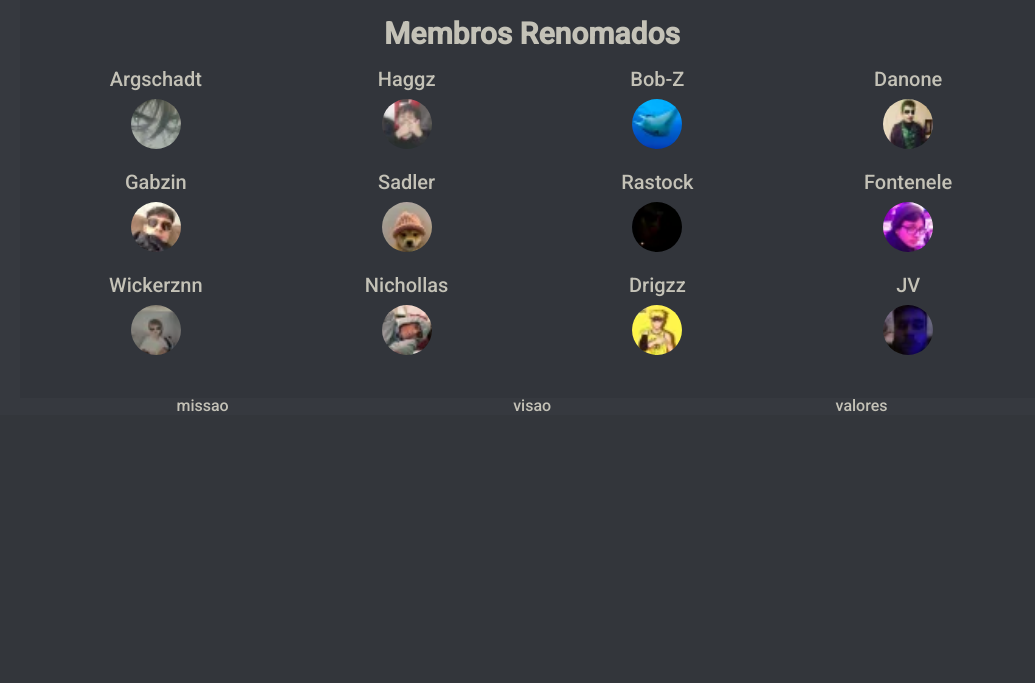
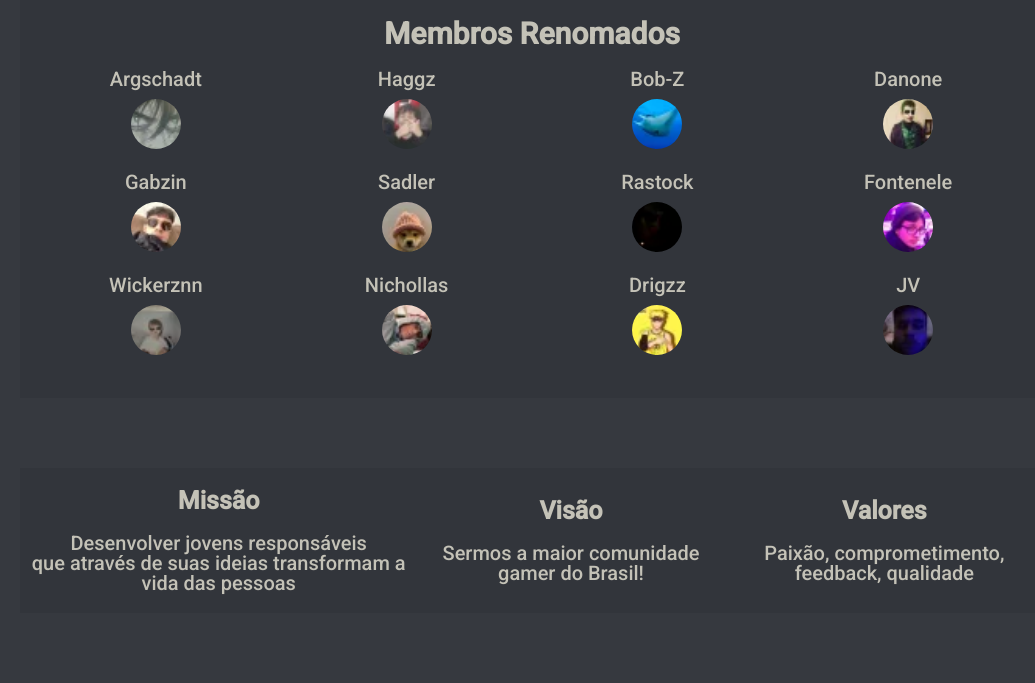
Before and after one commit to Argschadt/KappaServer, a PHP site: page / in a window 1280 px wide. Shown: the part 650-1333 px from the top of the page, without its empty margins (108-1143 px from the left). Before the commit the page ends 1062 px from the top, so only its background shows below. Run offline with PHP 8.4, Linux system fonts and the light colour scheme.

Commit message:
Missão Visão e Valores Adicionado S/Jose

```diff
--- a/index.html
+++ b/index.html
@@ -99,10 +99,23 @@
 		</ul>
 	</div>
 
-	<div class="mvv">
-			<p>missao</p>
-			<p>visao</p>
-			<p>valores</p>
+	<div class="div-mvv">
+		<ul class="mvv">
+			<li class="mvv-items">
+				<h2>Missão</h2>
+				<p>Desenvolver jovens responsáveis <br> que através de suas ideias transformam a vida das pessoas</p>
+			</li>
+
+			<li class="mvv-items">
+				<h2>Visão</h2>
+				<p>Sermos a maior comunidade gamer do Brasil!</p>
+			</li>
+
+			<li class="mvv-items">
+				<h2>Valores</h2>
+				<p> Paixão, comprometimento, feedback, qualidade</p>
+			</li>
+		</ul>
 	</div>
 </body>
 </html>
--- a/style.css
+++ b/style.css
@@ -141,10 +141,29 @@ body{
   margin: 0 0 20px 0;
 }
 
+.div-mvv {
+  background-color: #32353b;
+  text-align: center;
+  margin: 70px 10%;
+  padding: 20px 0;
+}
+
 .mvv {
   align-items: center;
   text-align: center;
   display: flex;
-  flex-direction: row;
+  flex-flow: row nowrap;
   justify-content: space-evenly;
 }
+
+.mvv-items > h2 {
+  text-align: center;
+  font-size: 25px;
+  font-weight: 800;
+  padding-bottom: 20px;
+}
+
+.mvv-items > p {
+  font-size: 20px;
+  padding: 0 10px;
+}
```
